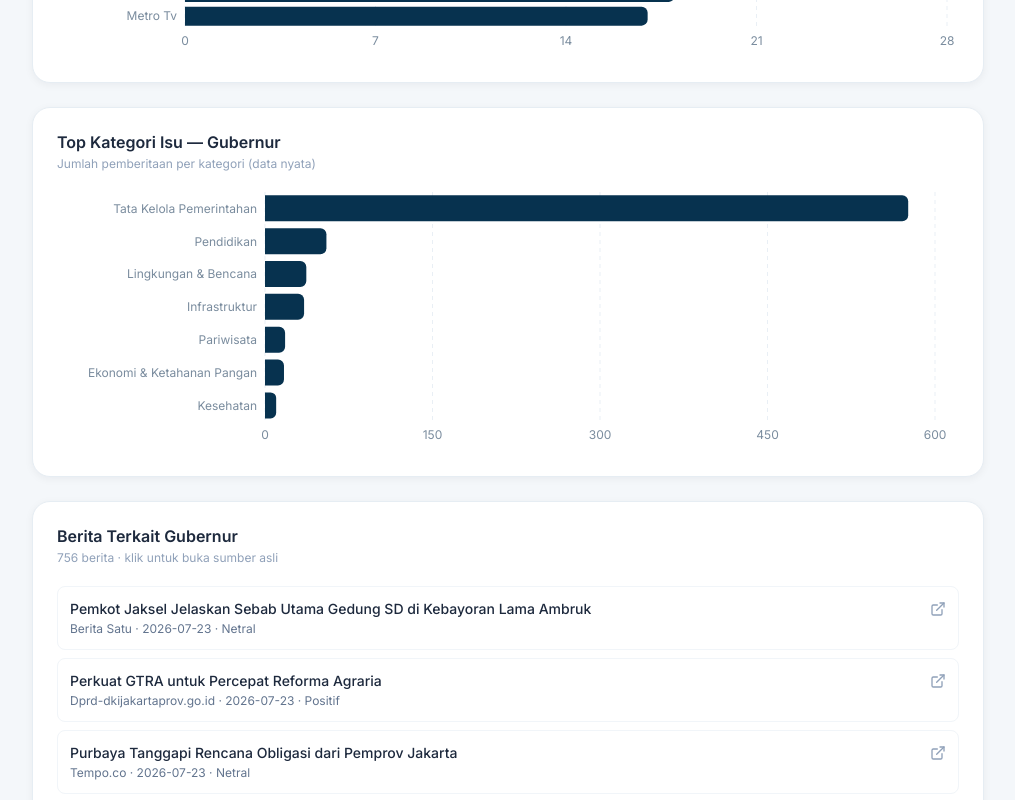
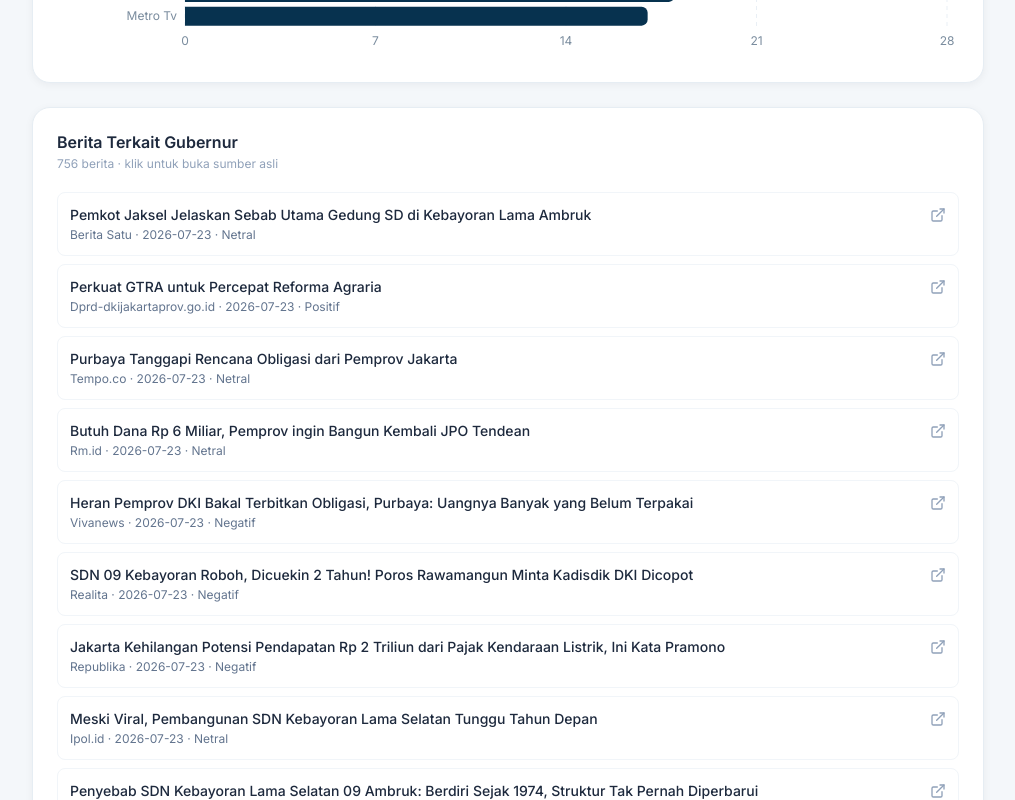
Before and after one commit to Neterra-ind/Dashboard-Pemprov-DKI-Jakarta, a React (Vite) app: page /isu-pimpinan in a window 1280 px wide. Shown: the part 1360-2160 px from the top of the page, without its empty margins (264-1279 px from the left). Built offline with nearby package versions, Linux system fonts and the light colour scheme.

Commit message:
Remove Top Kategori Isu chart, now covered by editorial ranked bar
The editorial ranked bar chart (Kategori Pemberitaan) already shows
the same data with richer context, so the separate Top Kategori Isu
bar chart is redundant and removed.

Co-Authored-By: Claude Sonnet 4.6 <noreply@anthropic.com>

```diff
--- a/src/pages/IsuPimpinan.tsx
+++ b/src/pages/IsuPimpinan.tsx
@@ -63,15 +63,6 @@ export function IsuPimpinan() {
       tanggalList[0],
       tanggalList[tanggalList.length - 1],
     )
-  }, [beritaTerkait])
-
-  const topKategori = useMemo(() => {
-    const map = new Map<string, number>()
-    for (const b of beritaTerkait) map.set(b.kategori, (map.get(b.kategori) ?? 0) + 1)
-    return Array.from(map.entries())
-      .map(([name, value]) => ({ name, value }))
-      .sort((a, b) => b.value - a.value)
-      .slice(0, 7)
   }, [beritaTerkait])
 
   const distribusiKategori = useMemo(() => {
@@ -257,21 +248,6 @@ export function IsuPimpinan() {
       </Card>
 
       <Card>
-        <CardHeader title={`Top Kategori Isu — ${tab}`} subtitle="Jumlah pemberitaan per kategori (data nyata)" />
-        <CardContent>
-          <ResponsiveContainer width="100%" height={260}>
-            <BarChart data={topKategori} layout="vertical" margin={{ left: 8, right: 24 }}>
-              <CartesianGrid {...gridProps} horizontal={false} />
-              <XAxis type="number" {...axisProps} allowDecimals={false} />
-              <YAxis type="category" dataKey="name" {...axisProps} width={200} />
-              <Tooltip content={<ChartTooltip />} cursor={cursorFill} />
-              <Bar dataKey="value" name="Berita" fill={chart.accent} radius={[0, 6, 6, 0]} maxBarSize={28} />
-            </BarChart>
-          </ResponsiveContainer>
-        </CardContent>
-      </Card>
-
-      <Card>
         <CardHeader
           title={`Berita Terkait ${tab}`}
           subtitle={`${beritaTerkait.length} berita · klik untuk buka sumber asli`}
```
